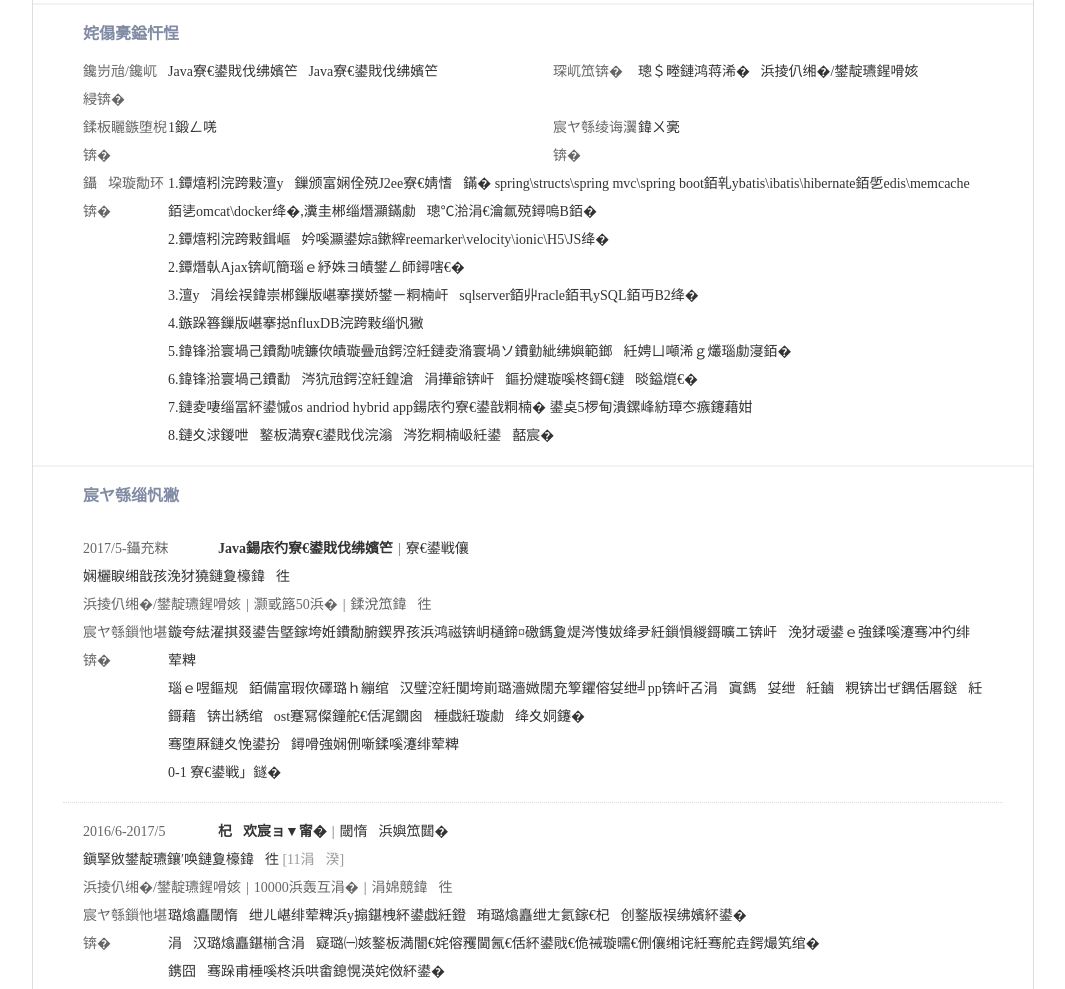
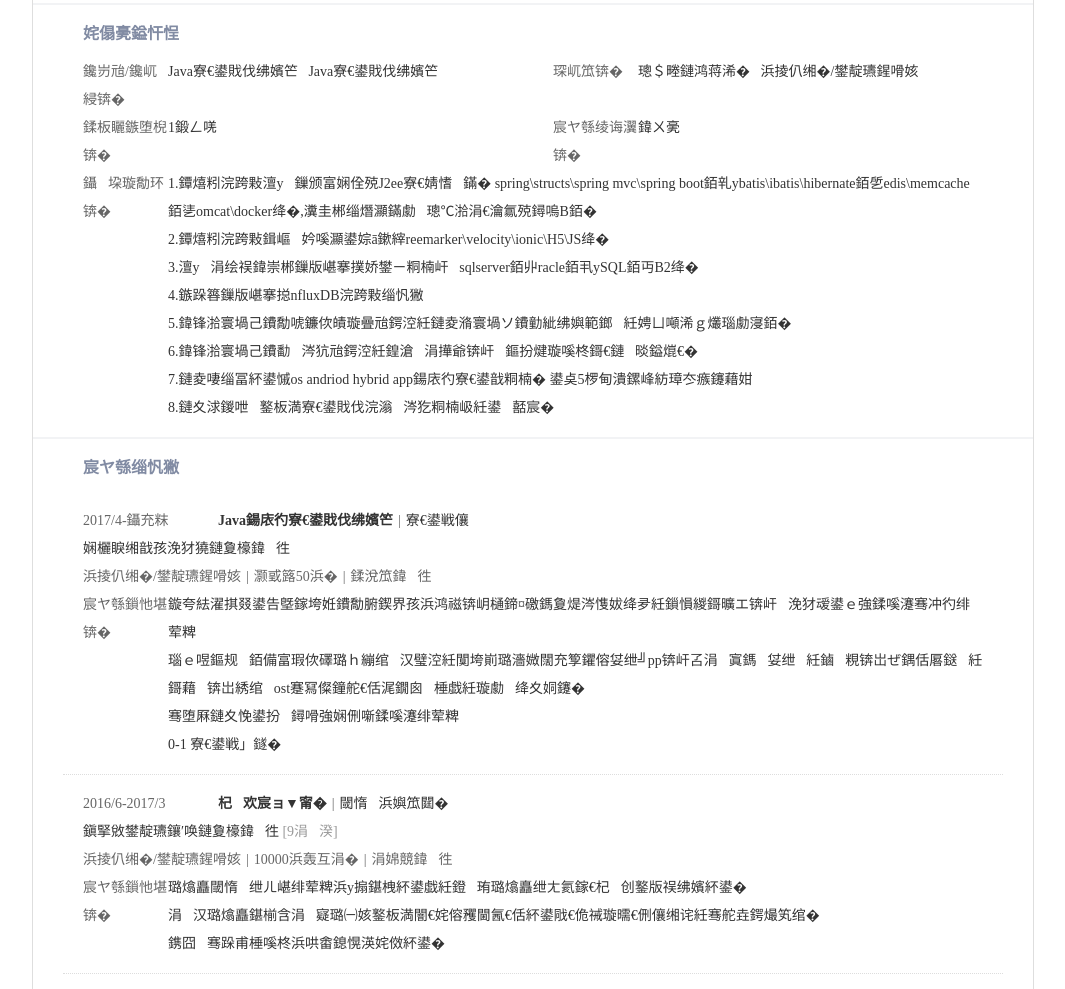
Before and after one commit to yunz2020/cv_online, a plain HTML site: page index.html in a window 1280 px wide. Shown: the part 459-1448 px from the top of the page, without its empty margins (107-1172 px from the left). Drawn offline with Linux system fonts and the light colour scheme.

Commit message:
Update index.html

```diff
--- a/index.html
+++ b/index.html
@@ -299,7 +299,7 @@
                                             <tbody>
                                                 <tr>
                                                 <td valign="top" class="keys">自我评价：</td>
-                                                <td valign="top" class="txt1">1.熟练使用大多数主流的J2ee开源框架 spring\structs\spring mvc\spring boot、mybatis\ibatis\hibernate、redis\memcache、tomcat\docker等,对系统架构设计有一定的理解。<br>2.熟练使用前端框架及模板freemarker\velocity\ionic\H5\JS等<br>2.熟悉Ajax，了解异步调用原理。<br>3.大多主流关系数据库使用经验如sqlserver、Oracle、MySQL、DB2等<br>4.时序数据库influxDB使用经验<br>5.具有很强的代码调试能力，有着很好的编程习惯，注重代码规范。<br>6.具有很强的学习能力，喜欢专研，对新知识新技术敏感。<br>7.有熟练开发ios andriod hybrid app后台开发经验 及H5页面样式调试能力<br>8.有国内外现场开发工作学习经验，可出差</td>
+                                                <td valign="top" class="txt1">1.熟练使用大多数主流的J2ee开源框架 spring\structs\spring mvc\spring boot、mybatis\ibatis\hibernate、redis\memcache、tomcat\docker等,对系统架构设计有一定的理解。<br>2.熟练使用前端框架及模板freemarker\velocity\ionic\H5\JS等<br>3.大多主流关系数据库使用经验如sqlserver、Oracle、MySQL、DB2等<br>4.时序数据库influxDB使用经验<br>5.具有很强的代码调试能力，有着很好的编程习惯，注重代码规范。<br>6.具有很强的学习能力，喜欢专研，对新知识新技术敏感。<br>7.有熟练开发ios andriod hybrid app后台开发经验 及H5页面样式调试能力<br>8.有国内外现场开发工作学习经验，可出差</td>
                                                 </tr>
                                             </tbody>
                                             </table>
@@ -325,7 +325,7 @@
                                                                                                 <table cellspacing="0" cellpadding="0" border="0">
                                                         <tbody>
                                                             <tr>
-                                                                <td valign="top" class="time">2017/5-至今</td>
+                                                                <td valign="top" class="time">2017/4-至今</td>
                                                                 <td valign="top" class="rtbox">
                                                                     <strong class="txt3">Java后台开发工程师</strong><span class="p5">|</span><span>开发部</span>                                                                </td>
                                                             </tr>
@@ -358,13 +358,13 @@
                                                                                                 <table cellspacing="0" cellpadding="0" border="0">
                                                         <tbody>
                                                             <tr>
-                                                                <td valign="top" class="time">2016/6-2017/5</td>
+                                                                <td valign="top" class="time">2016/6-2017/3</td>
                                                                 <td valign="top" class="rtbox">
                                                                     <strong class="txt3">软件工程师</strong><span class="p5">|</span><span>银行事业部</span>                                                                </td>
                                                             </tr>
                                                             <tr>
                                                                 <td class="phd tb1" colspan="2">
-                                                                    <span>恒生电子股份有限公司</span><span class="gray">&nbsp;[11个月]</span>
+                                                                    <span>恒生电子股份有限公司</span><span class="gray">&nbsp;[9个月]</span>
                                                                 </td>
                                                             </tr>
                                                                                                                             <tr>
@@ -1073,7 +1073,15 @@
                                                                         <strong class="txt3">全国大学生英语竞赛三等奖</strong>
                                                                                                                                             </td>
                                                                 </tr>
-                                                            </tbody>
+                                                             <tr>
+                                                                    <td valign="top" class="time">2011/11</td>
+                                                                    <td valign="top" class="rtbox">
+                                                                        <strong class="txt3">院十佳歌手</strong>
+                                                                                                                                            </td>
+                                                                </tr>
+
+
+                                                                                                                </tbody>
                                                         </table>
                                                     </td>
                                                 </tr>
```
